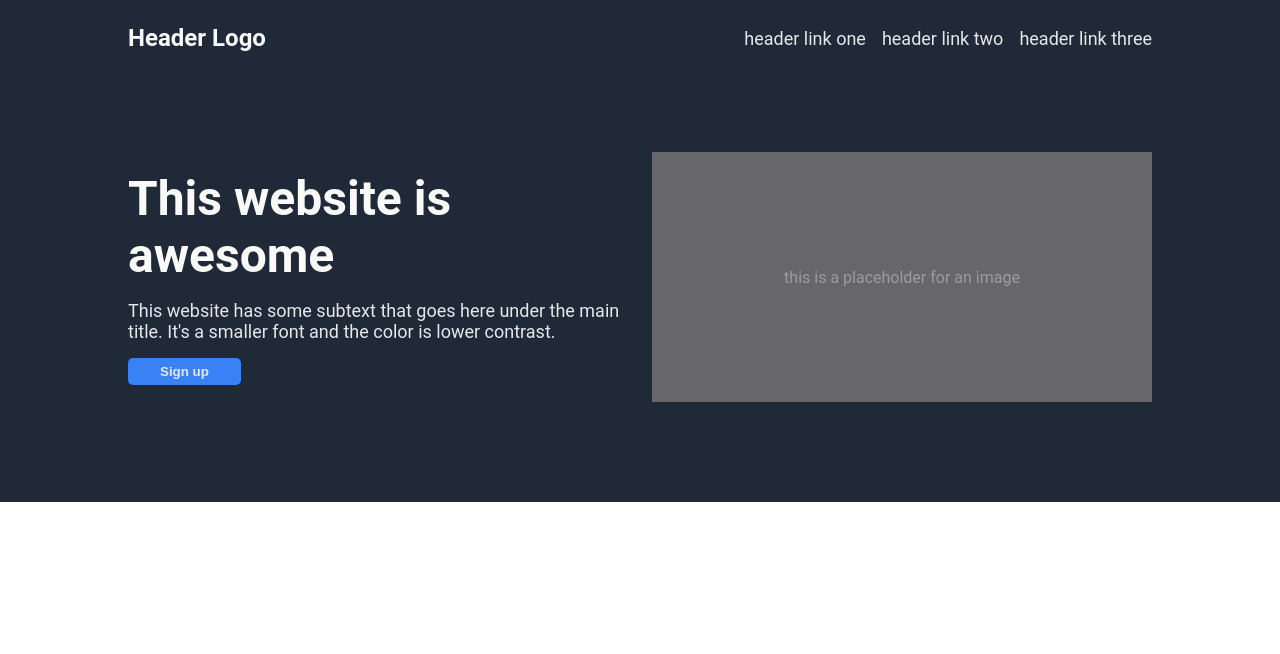
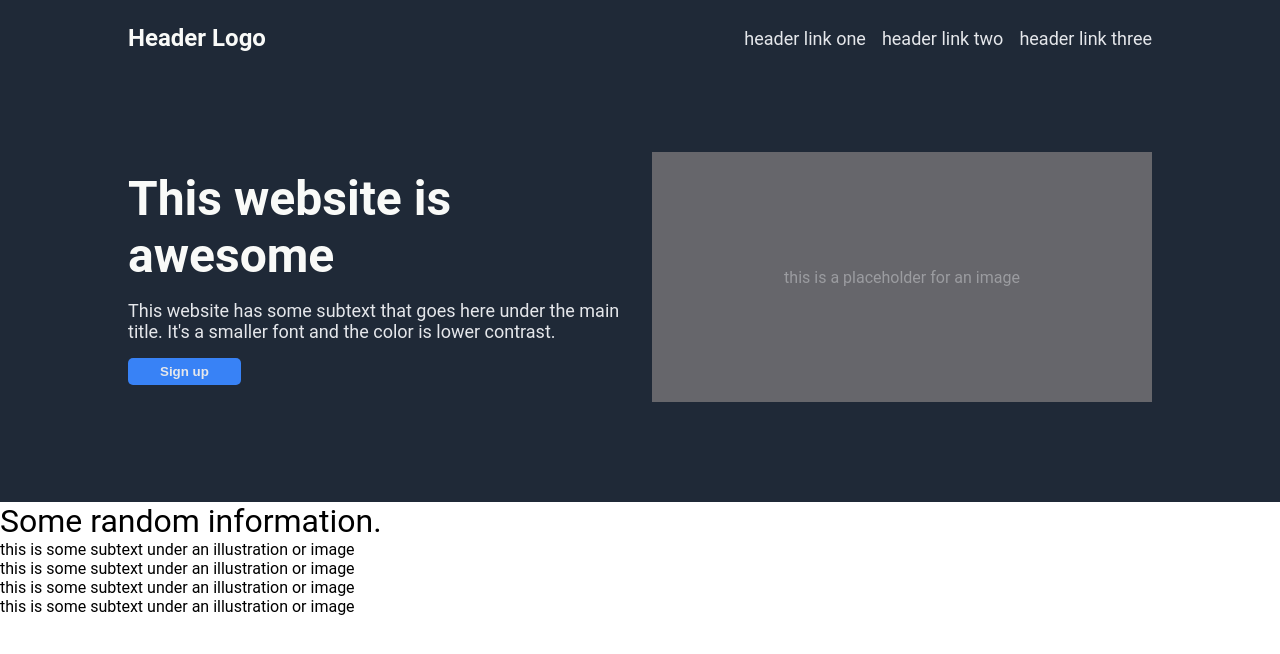
Before and after one commit to MediaWizArt/landing-page, a plain HTML site: page index.html in a window 1280 px wide. Drawn offline with Linux system fonts and the light colour scheme.

Commit message:
Added Info section to HTML

```diff
--- a/index.html
+++ b/index.html
@@ -21,12 +21,29 @@
       <div class="hero-content-left">
         <h1 class="hero-main-text">This website is awesome</h1>
         <h2 class="hero-secondary-text">This website has some subtext that goes here under the main title. It's a smaller font and the color is lower contrast.</h2>
-        <button>Sign up</button>
+        <button class="hero-button">Sign up</button>
       </div>
       <div class="hero-content-right">
         this is a placeholder for an image
       </div>
     </div>
   </div>
+  <div class ="info-body">
+    <h1 class="info-title">Some random information.</h1>
+    <div class="info-cards">
+      <div class="info-img"></div>
+      <div class="info-text">this is some subtext under an illustration or image</div>
+    </div>
+    <div class="info-cards">
+      <div class="info-img"></div>
+      <div class="info-text">this is some subtext under an illustration or image</div>
+    </div>    <div class="info-cards">
+      <div class="info-img"></div>
+      <div class="info-text">this is some subtext under an illustration or image</div>
+    </div>    <div class="info-cards">
+      <div class="info-img"></div>
+      <div class="info-text">this is some subtext under an illustration or image</div>
+    </div>
+  </div>
 </body>
 </html>
```
